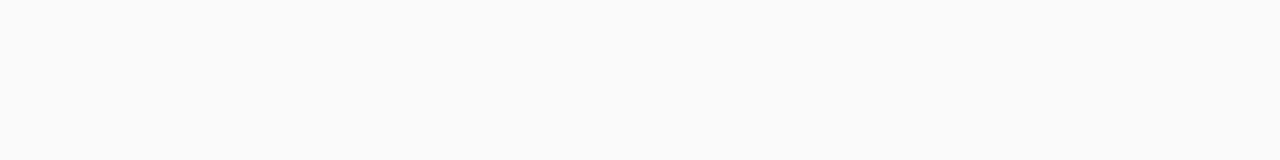
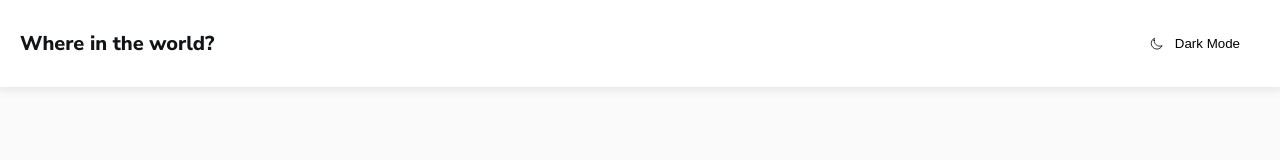
Before and after one commit to Parsa12458/REST-Countries-API, a plain HTML site: page index.html in a window 1280 px wide. Drawn offline with nearby package versions, Linux system fonts and the light colour scheme.

Commit message:
implement header

```diff
--- a/assets/css/style.css
+++ b/assets/css/style.css
@@ -36,5 +36,39 @@ body {
   font-size: 1.4rem;
   color: var(--very-dark-blue);
   background-color: var(--very-light-gray);
-  padding: 0 1rem;
 }
+
+.container {
+  min-width: 37.5rem;
+}
+
+/* HEADER */
+.header {
+  display: flex;
+  justify-content: space-between;
+  align-items: center;
+  padding: 2.4rem 2rem;
+  background-color: var(--white);
+  box-shadow: 0 0 1rem 0.2rem rgba(0, 0, 0, 0.1);
+}
+
+.header__title {
+  font-size: 2rem;
+}
+
+.dark-mode {
+  padding: 1.2rem 2rem;
+  width: 13rem;
+  display: flex;
+  align-items: center;
+  justify-content: space-between;
+  background: none;
+  outline: none;
+  border: transparent;
+  transition: all 0.3s;
+  cursor: pointer;
+}
+
+.dark-mode:hover {
+  border-bottom: 1px #000 solid;
+}
--- a/index.html
+++ b/index.html
@@ -20,5 +20,15 @@
     ></script>
     <script defer src="assets/js/app.js"></script>
   </head>
-  <body></body>
+  <body>
+    <div class="container">
+      <header class="header">
+        <h1 class="header__title">Where in the world?</h1>
+        <button class="dark-mode">
+          <ion-icon name="moon-outline"></ion-icon>
+          <span>Dark Mode</span>
+        </button>
+      </header>
+    </div>
+  </body>
 </html>
```
